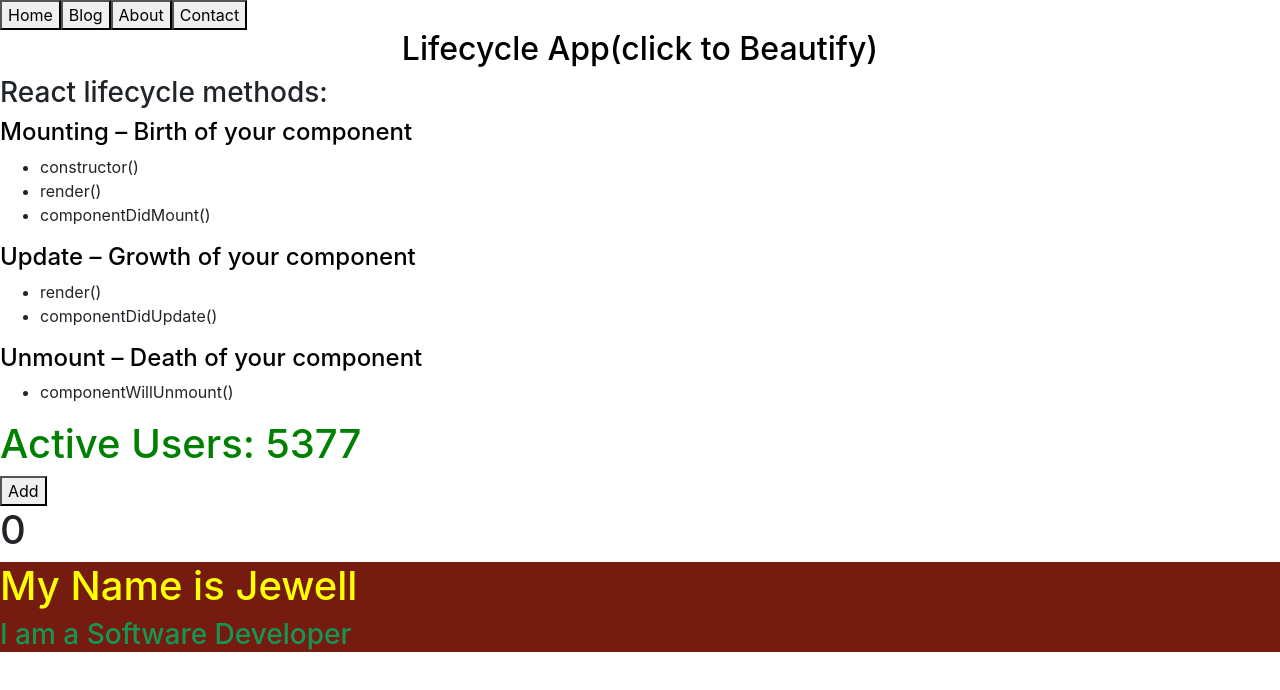
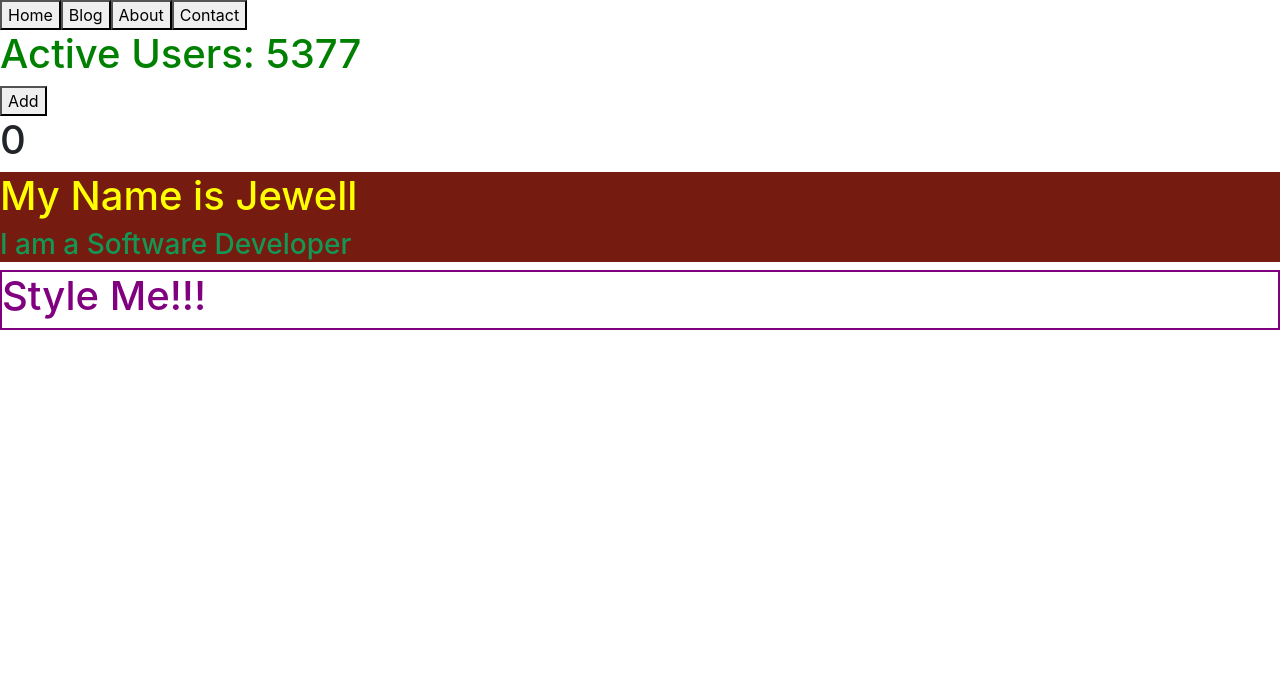
Before and after one commit to mdajgarhossain/React-Beginners-To-Advanced, a React (Create React App) app: page / in a window 1280 px wide. Shown: the top 690 px of the page. Built offline with nearby package versions, Linux system fonts and the light colour scheme.

Commit message:
Add Inline Styles

```diff
--- a/src/components/App.js
+++ b/src/components/App.js
@@ -30,6 +30,7 @@ import MockAPI from './MyComponents/MockAPICall';
 import EventListener from './MyComponents/AddEventListeners';
 import Controller from './MyComponents/OptimizeReRenders';
 import Colorful from './MyComponents/InlineStyles';
+import Colored from './MyComponents/AddInlineStyles';
 
 function App() {
   return (
@@ -83,7 +84,7 @@ function App() {
 
       {/* <BooksApp /> */}
 
-      <LifecycleComponent />
+      {/* <LifecycleComponent /> */}
 
       {/* <FetchData /> */}
 
@@ -94,6 +95,8 @@ function App() {
       <Controller />
 
       <Colorful />
+
+      <Colored />
     </div>
   );
 }
--- /dev/null
+++ b/src/components/MyComponents/AddInlineStyles.js
@@ -0,0 +1,19 @@
+import React, {Component} from 'react';
+
+//Add Inline Styles in React(freecodecamp)
+const styles = {
+    color: 'purple',
+    fontSize: 24,
+    border: '2px solid purple'
+}
+class Colored extends Component {
+    render() {
+        return(
+            <div style={styles}>
+                <h1>Style Me!!!</h1>
+            </div>
+        )
+    }
+}
+
+export default Colored
```
